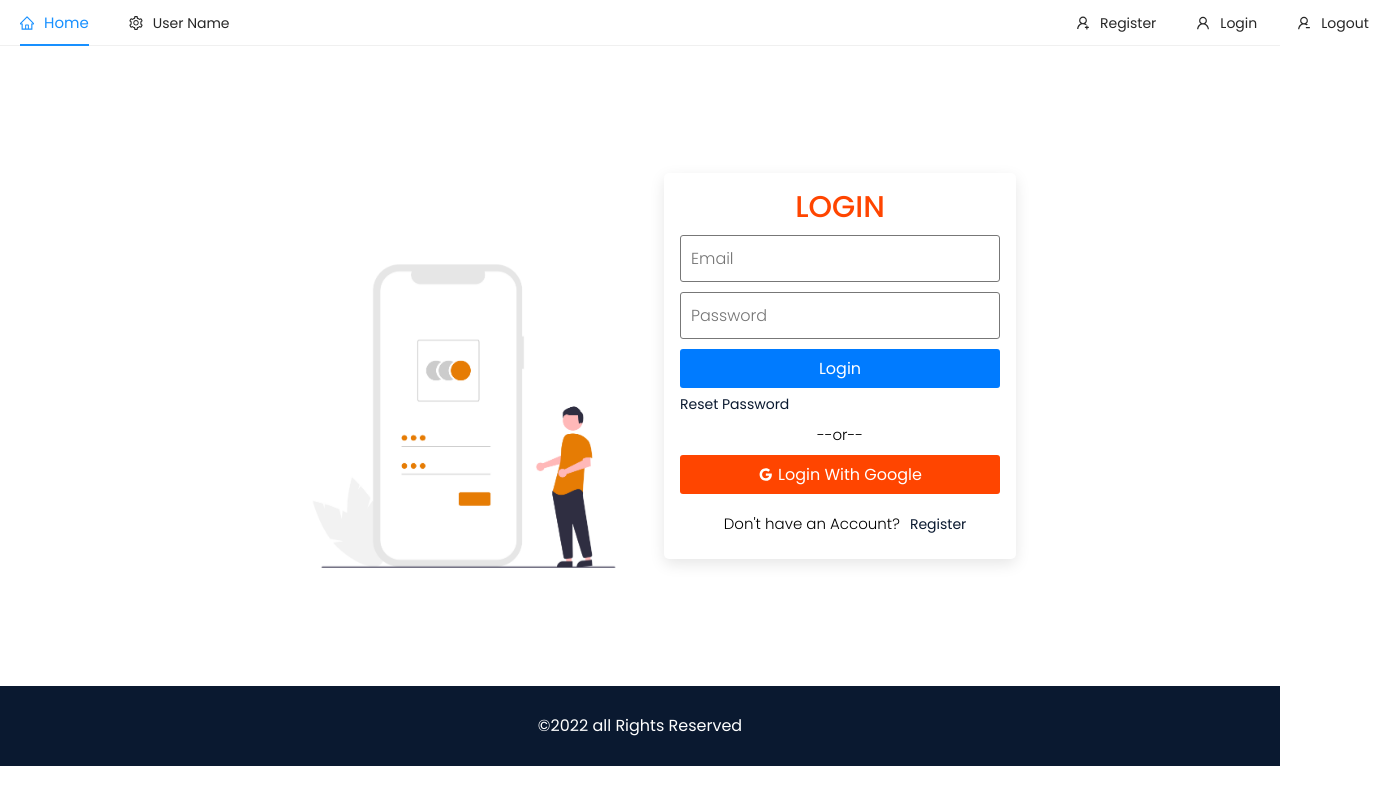
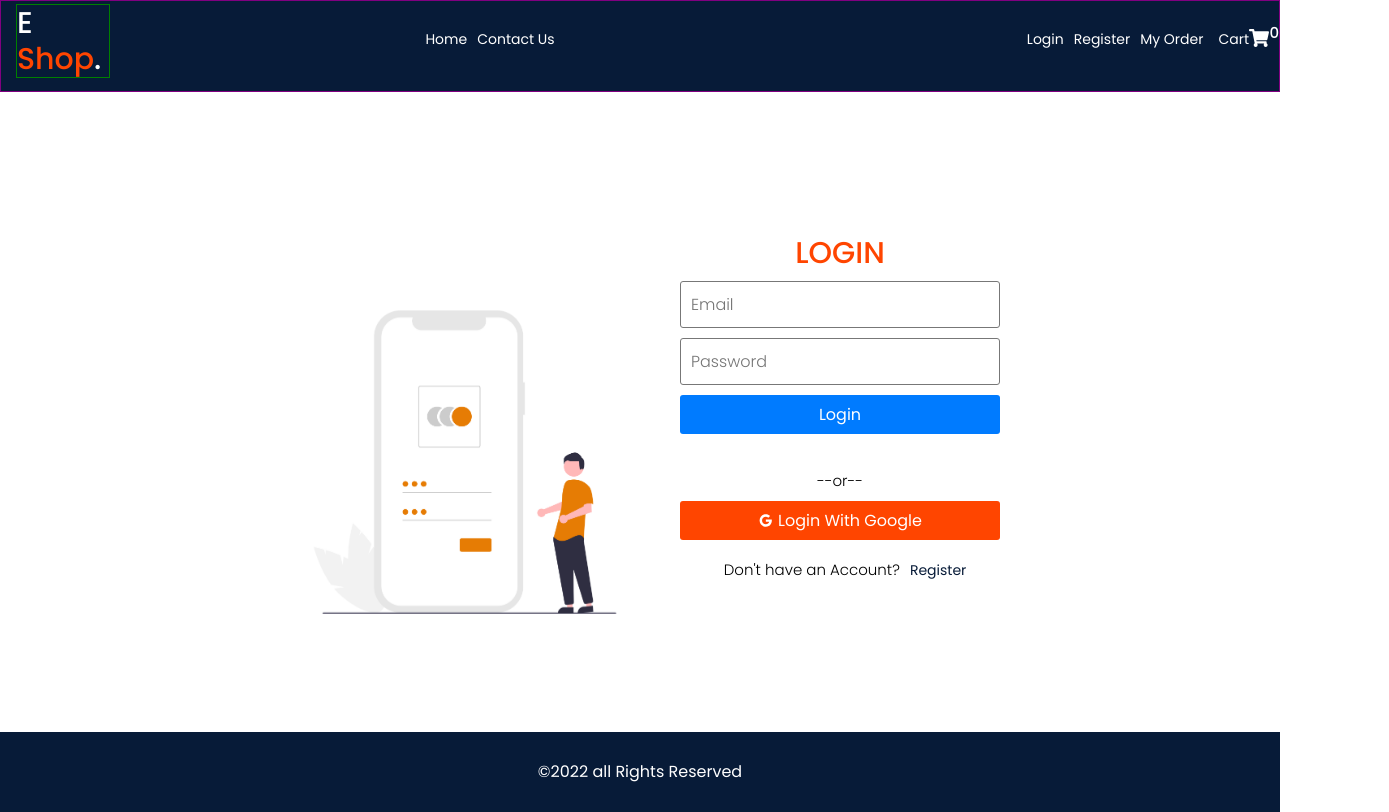
Before and after one commit to Mukesh16407/mern-ecommerce, a React (Create React App) app in the folder client/: page /login in a window 1280 px wide. Shown: the whole page, 1389 px wide, since content can reach past the window. Built offline with nearby package versions, Linux system fonts and the light colour scheme.

Commit message:
add media quary in header

```diff
--- a/client/package.json
+++ b/client/package.json
@@ -14,6 +14,7 @@
     "firebase": "^9.15.0",
     "react": "^18.2.0",
     "react-dom": "^18.2.0",
+    "react-icons": "^4.7.1",
     "react-router-dom": "^6.4.2",
     "react-scripts": "5.0.1",
     "react-toastify": "^9.1.1",
--- a/client/src/Components/Nav/Header.jsx
+++ b/client/src/Components/Nav/Header.jsx
@@ -1,70 +1,79 @@
-import React from 'react'
-import { Menu } from 'antd';
-import { HomeOutlined ,UserOutlined,UserAddOutlined,  SettingOutlined ,UserDeleteOutlined } from '@ant-design/icons';
-import { useState } from 'react';
-import { Link } from 'react-router-dom';
+import React, { useEffect } from "react";
+import { Menu } from "antd";
+import {FaShoppingCart} from 'react-icons/fa'
+import { useState } from "react";
+import { NavLink } from "react-router-dom";
+import { auth } from "../../firebase";
+import { signOut, updateEmail } from "firebase/auth";
+import { toast } from "react-toastify";
+import "./header.css";
 
-const items = [
-  {
-    label: <Link to="/">Home</Link>,
-    key: 'home',
-    icon: <HomeOutlined />,
-  },
-  {
-    label: 'User Name',
-    key: 'user',
-
-    icon: <SettingOutlined />,
-    style: { marginRight:"63%" } ,
-    children: [
-      {
-        label: 'Option 1',
-        key: 'setting:1',
-
-
-      },
-      {
-        label: 'Option 2',
-        key: 'setting:2',
-
-
-      },
-    ],
-  },
-  {
-    label: <Link to="/register">Register</Link>,
-    key: 'register',
-    icon: <UserAddOutlined />,
-
-  },
-
-  {
-    label: <Link to="/login">Login</Link>,
-    key: 'login',
-    icon: <UserOutlined />,
-
-
-  },
-  {
-    label: <Link to="/login">Logout</Link>,
-    key: 'logout',
-    icon: <UserDeleteOutlined />,
-
-
-  },
-
-];
-
-
+const logo = (
+  <div className="logo">
+    <NavLink to="/">
+      <h2>
+        E <span>Shop</span>.
+      </h2>
+    </NavLink>
+  </div>
+);
+const cart = (
+  <div className="cart">
+    <NavLink to="/cart">
+      Cart <FaShoppingCart size={20}/>
+      <p>0</p>
+    </NavLink>
+  </div>
+);
 export const Header = () => {
-
-  const [current, setCurrent] = useState('home');
-
+  const [current, setCurrent] = useState("home");
+  const [currentEmail, setCurrentEmail] = useState("");
   const handleClick = (e) => {
-    console.log('click ', e.key);
+    console.log("click ", e.key);
     setCurrent(e.key);
   };
+
+  // const logOutUser=()=>{
+  //   signOut(auth).then(() => {
+  //    toast.success("Sign Out Successfully")
+  //   }).catch((error) => {
+  //     toast.error(error.message)
+  //   });
+  // }
+  // monetring currently signin user
+  useEffect(() => {
+    // updateEmail(auth.currentUser, "user@example.com").then(() => {
+    //   console.log(auth.currentUser);
+    //   setCurrentEmail(auth.currentUser)
+    // }).catch((error) => {
+    //  setCurrentEmail("")
+    // });
+  }, []);
   return (
-  <Menu onClick={handleClick} selectedKeys={[current]} mode="horizontal" items={items} />
-  )
-}
+    <>
+      <header>
+        <div className="header">{logo}</div>
+        <nav>
+          <ul>
+            <li>
+              <NavLink to="/">Home</NavLink>
+            </li>
+            <li>
+              <NavLink to="/contact">Contact Us</NavLink>
+            </li>
+          </ul>
+          <div className="header-right">
+            <span className="links">
+              <NavLink to="/login">Login</NavLink>
+              <NavLink to="/register">Register</NavLink>
+              <NavLink to="/order-history">My Order</NavLink>
+            </span>
+            <span className="cart">
+              <NavLink to="/cart">{cart}</NavLink>
+            </span>
+          </div>
+        </nav>
+      </header>
+    </>
+  );
+};
--- /dev/null
+++ b/client/src/Components/Nav/header.css
@@ -0,0 +1,94 @@
+header{
+ width: 100%;
+  background-color: var(--dark-blue);
+  color: #fff;
+  border: 1px solid purple;
+  display: flex;
+  align-items: center;
+  padding: 0.5rem;
+}
+.header{
+    width: 100%;
+    height: 8rem;
+    margin: 0 auto;
+    padding: 1rem;
+    display: flex;
+    justify-content: space-between;
+    align-items: center;
+    position: relative;
+    flex: 0.3;
+}
+
+.header >.logo {
+    width: 25%;
+
+}
+.header >.logo >a>h2{
+    color: #fff;
+    cursor: pointer;
+    border: 1px solid green;
+    text-align: start;
+}
+h2 >span{
+    color: orangered;
+}
+
+nav{
+    width: 75%;
+    display: flex;
+    justify-content: space-between;
+    flex: 0.7;
+}
+ul{
+    display: flex;
+    justify-content: space-between;
+    list-style: none;
+}
+li{
+    margin: 0 5px;
+}
+li >a{
+    color: #fff;
+}
+li >a:hover{
+    color: orangered;
+}
+
+.header-right {
+    display: flex;
+}
+.links a{
+  margin: 0 5px;
+  color: #fff;
+}
+a:hover {
+    color: orangered;
+}
+a>.active {
+    color: var(--color-danger);
+
+}
+.header-right >.cart a {
+    display: flex;
+    color: #fff;
+    position: relative;
+}
+.cart a:hover{
+    color: orangered;
+}
+.cart a >.active{
+    color: var(--color-danger);
+}
+.cart >a>p{
+    position: absolute;
+    top: -1.5rem;
+    right: -2rem;
+    font-weight: 500;
+    margin-right: 1rem;
+}
+.header-right >span{
+    margin: 0 5px;
+}
+.header-right >span > p {
+    color: #fff;
+}
--- a/client/src/Components/card/Card.jsx
+++ b/client/src/Components/card/Card.jsx
@@ -1,8 +1,8 @@
 import React from 'react'
 import './card.css'
-export const Card = ({children}) => {
+export const Card = ({children,cardClass}) => {
   return (
-    <div className='card'>
+    <div className={`${cardClass}`}>
         {children}
     </div>
   )
--- a/client/src/Components/footer/footer.css
+++ b/client/src/Components/footer/footer.css
@@ -1,5 +1,5 @@
 .footer {
-    background-color: #0a1930;
+    background-color: var(--dark-blue);
     color: #fff;
     font-size: 1.6rem;
     display: flex;
--- a/client/src/index.css
+++ b/client/src/index.css
@@ -2,7 +2,7 @@
 
 :root {
   --font-family: "Poppins", sans-serif;
-  --dark-blue: #0a1930;
+  --dark-blue: #071b38;
   --light-blue: #1f93ff;
 
   --color-white: #fff;
```
Also changed, not shown: 1 other file (tests, documents, lock files or other folders).
